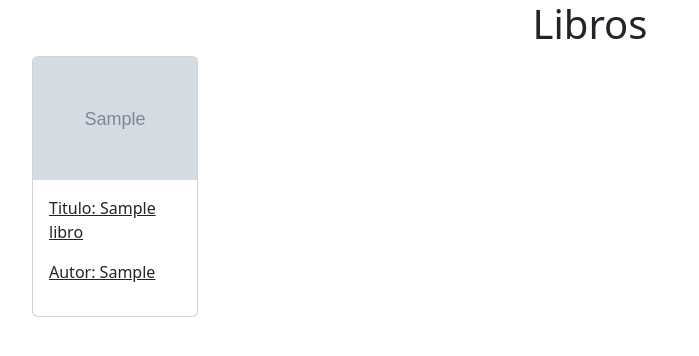
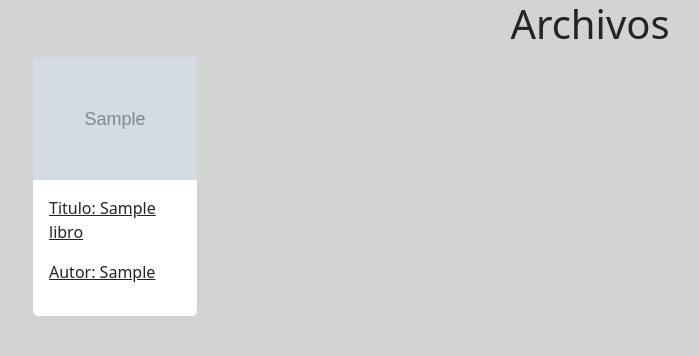
Before and after one commit to AntMendez/TP-Final---Intro, a Flask app: a page that uses templates/libros.html in a window 1280 px wide. Shown: the top 356 px of the page, without its empty margins (50-749 px from the left). Run offline with Flask 3, Linux system fonts and the light colour scheme; tables that the repository leaves empty hold one stand-in row (values such as "Sample post"); grey boxes marked "Sample" are stand-in pictures; some libraries are stand-ins or nearby versions.

Commit message:
Realizo correcciones y arreglos

```diff
--- a/templates/libro.html
+++ b/templates/libro.html
@@ -4,7 +4,7 @@
 <head>
 	<meta charset="utf-8">
 	<meta name="viewport" content="width=device-width, initial-scale=1">
-	<title>Bibliofy</title>
+	<title>Archivo - Bibliofy</title>
 	<link rel="stylesheet" href="/static/styles.css">
 </head>
 <body>
--- a/templates/libros.html
+++ b/templates/libros.html
@@ -3,9 +3,9 @@
 <head>
 	<meta charset="utf-8">
 	<meta name="viewport" content="width=device-width, initial-scale=1">
-	<title>Libros</title>
-	    <link href="https://cdn.jsdelivr.net/npm/bootstrap@5.3.3/dist/css/bootstrap.min.css" rel="stylesheet" integrity="sha384-QWTKZyjpPEjISv5WaRU9OFeRpok6YctnYmDr5pNlyT2bRjXh0JMhjY6hW+ALEwIH" crossorigin="anonymous">
-		<!-- <link rel="stylesheet" href="/static/styles.css"> -->
+	<title>Catálogo - Bibliofy</title>
+	<link href="https://cdn.jsdelivr.net/npm/bootstrap@5.3.3/dist/css/bootstrap.min.css" rel="stylesheet" integrity="sha384-QWTKZyjpPEjISv5WaRU9OFeRpok6YctnYmDr5pNlyT2bRjXh0JMhjY6hW+ALEwIH" crossorigin="anonymous">
+	<link rel="stylesheet" href="/static/styles.css">
 
 </head>
 <body>
@@ -20,7 +20,7 @@
 		</ul> -->
 
 	<div class="container">
-		<h1 class="text-center">Libros</h1>
+		<h1 class="text-center">Archivos</h1>
 	</div>
 
 	<div class="container">
```
